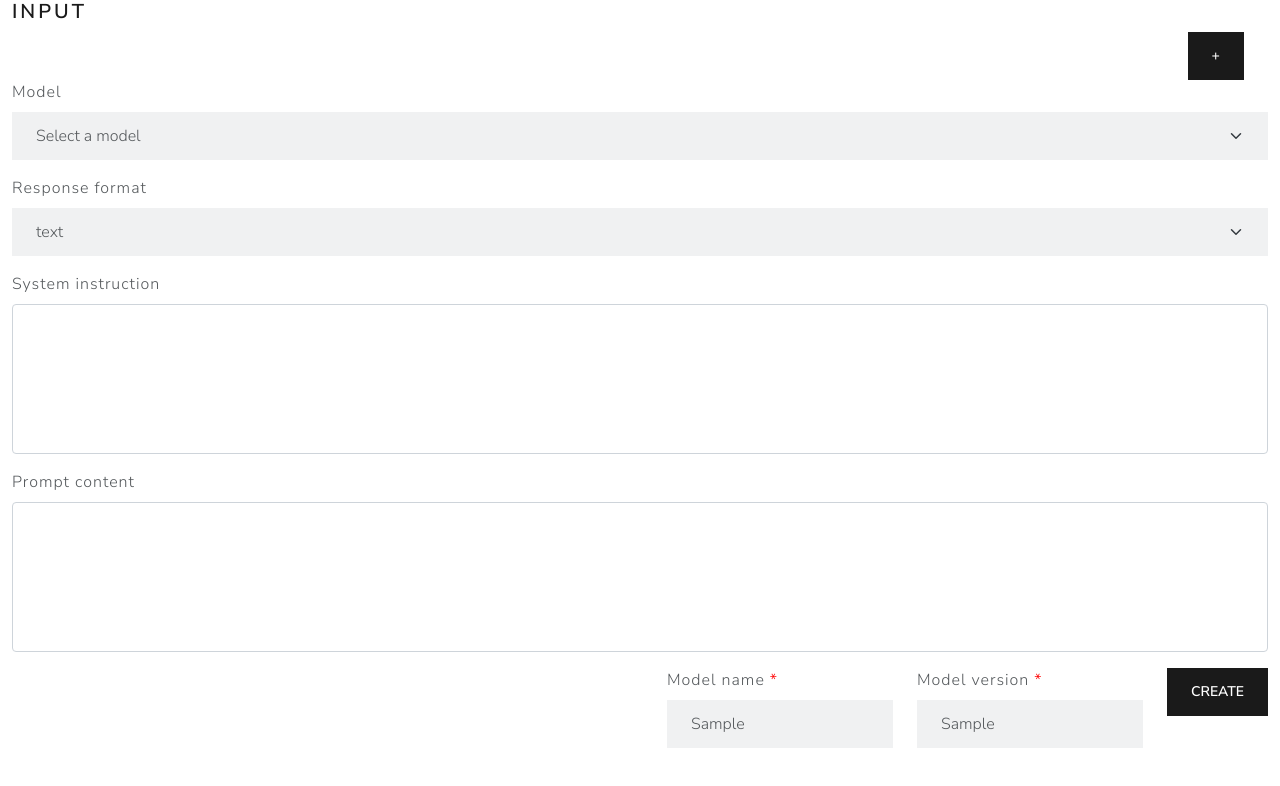
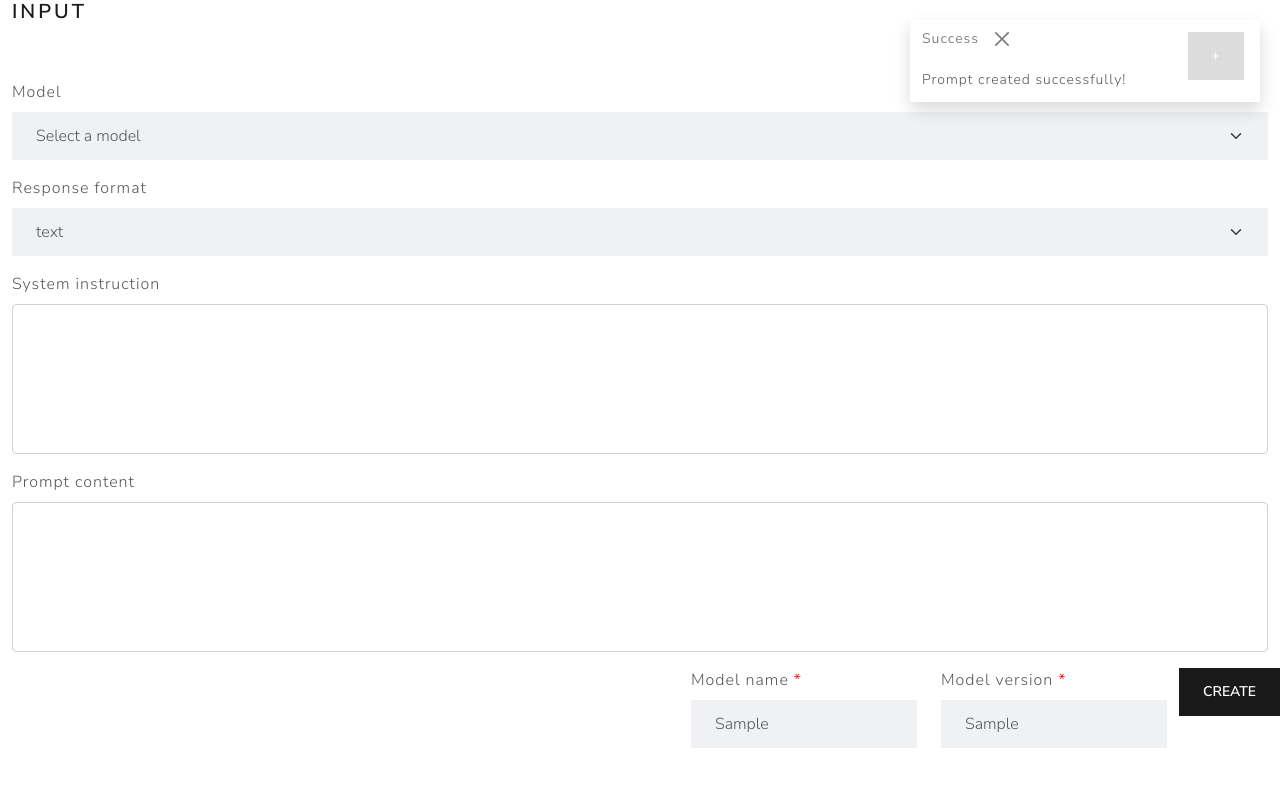
Before and after one commit to MrYellowSock/genai_studio_ui, a React (Vite) app: page /create in a window 1280 px wide. Both pictures are taken after typing "Sample", "Sample" into the empty fields and a click on the button "CREATE". Shown: the top 786 px of the page. Built offline with nearby package versions, Linux system fonts and the light colour scheme.

Commit message:
Deal with prompt creator

```diff
--- a/src/pages/PromptCreator.tsx
+++ b/src/pages/PromptCreator.tsx
@@ -1,22 +1,40 @@
-import { Button, Col, Container, Row, Spinner } from "react-bootstrap";
+import { Button, Col, Container, Row, Spinner, Toast } from "react-bootstrap";
 import { useEffect, useState } from "react";
-import { fetchLLMs } from "../utils/api";
+import { fetchLLMs, fetchRegisPrompt } from "../utils/api";
 import ErrorToast from "../components/ErrorToast";
 import RequiredInput from "../components/inputs/RequiredInput";
 import PromptTemplateEditor from "../components/PromptTemplateEditor";
 
 export default function PromptCreator() {
 	const [error, setError] = useState<string | null>(null); // State for handling errors
+	const [success, setSuccess] = useState<boolean>(false);  // State for handling success message
 	const [llms, setllms] = useState<any[] | undefined>(undefined);
 	const [modelName, setmodelName] = useState<string>("")
 	const [modelVer, setmodelVer] = useState<string>("")
 	const [template, settemplate] = useState<any>(undefined)
+	const [submitting, setsubmitting] = useState(false)
 
 	useEffect(() => {
 		if (llms == null) {
 			fetchLLMs().then(setllms).catch(err => setError(err.message));
 		}
 	}, [llms]);
+
+	const handleCreate = () => {
+		if (modelName.length === 0 || modelVer.length === 0 || template == null) {
+			return;
+		}
+
+		setsubmitting(true);
+		setSuccess(false); // Reset success state
+		fetchRegisPrompt(modelName, modelVer, template)
+			.then(() => {
+				setSuccess(true); // Show success message
+			})
+			.catch(err => setError(err.message))
+			.finally(() => setsubmitting(false));
+	};
+
 	return (
 		<Container fluid>
 			{error != null && <ErrorToast error={error}></ErrorToast>}
@@ -31,20 +49,38 @@ export default function PromptCreator() {
 				</Row>
 				|| <Spinner></Spinner>}
 
-			<Row >
+			<Row>
 				<Col></Col>
 				<Col xs="auto">
-					<RequiredInput name="Model name" value={modelName} onChange={setmodelName}>
-					</RequiredInput>
+					<RequiredInput name="Model name" value={modelName} onChange={setmodelName} />
 				</Col>
 				<Col xs="auto">
-					<RequiredInput name="Model version" value={modelVer} onChange={setmodelVer}>
-					</RequiredInput>
+					<RequiredInput name="Model version" value={modelVer} onChange={setmodelVer} />
 				</Col>
-				<Col xs="auto" >
-					<Button onClick={() => console.log("CREATE ME", template)}>Create</Button>
+				<Col xs="auto">
+					<Row>
+						<Button onClick={handleCreate} disabled={submitting}>Create</Button>
+					</Row>
+
+					{submitting && <Row>
+						<Spinner animation="border" />
+					</Row>}
 				</Col>
 			</Row>
+
+			{/* Success Toast */}
+			<Toast
+				onClose={() => setSuccess(false)}
+				show={success}
+				delay={3000}
+				autohide
+				style={{ position: 'fixed', top: 20, right: 20 }}
+			>
+				<Toast.Header>
+					<strong className="mr-auto">Success</strong>
+				</Toast.Header>
+				<Toast.Body>Prompt created successfully!</Toast.Body>
+			</Toast>
 		</Container>
 	);
 }
--- a/src/utils/api.ts
+++ b/src/utils/api.ts
@@ -220,3 +220,7 @@ export function fetchDeployments(model_id: string) {
 export function fetchInfer() {
 
 }
+
+export function fetchRegisPrompt(name: string, version: string, template: PromptRegisFull) {
+	return fetchMock({})
+}
```
